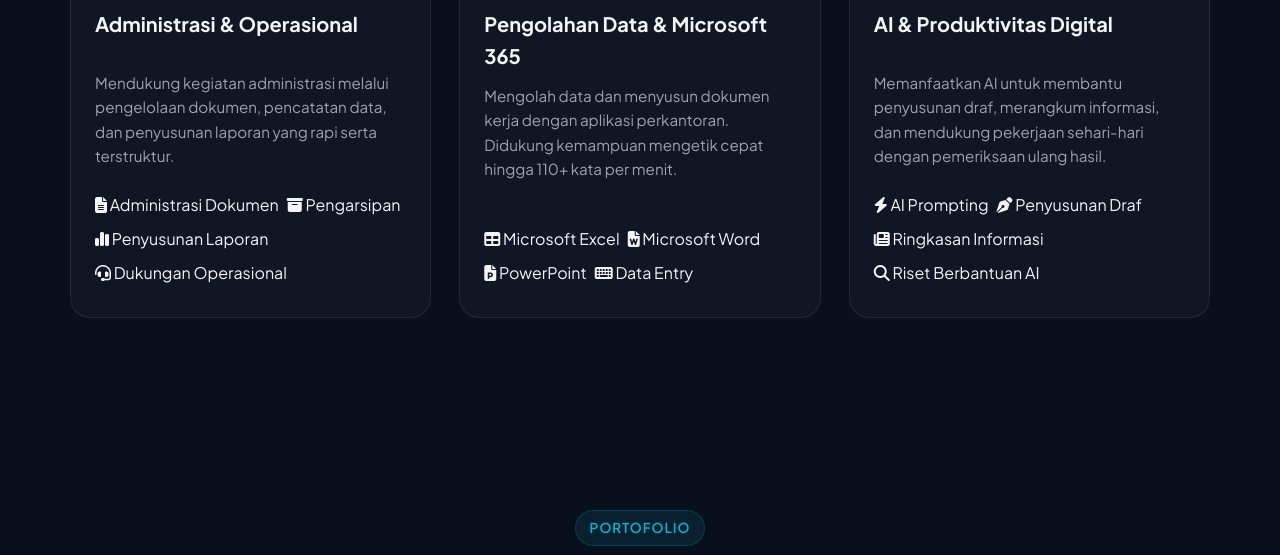
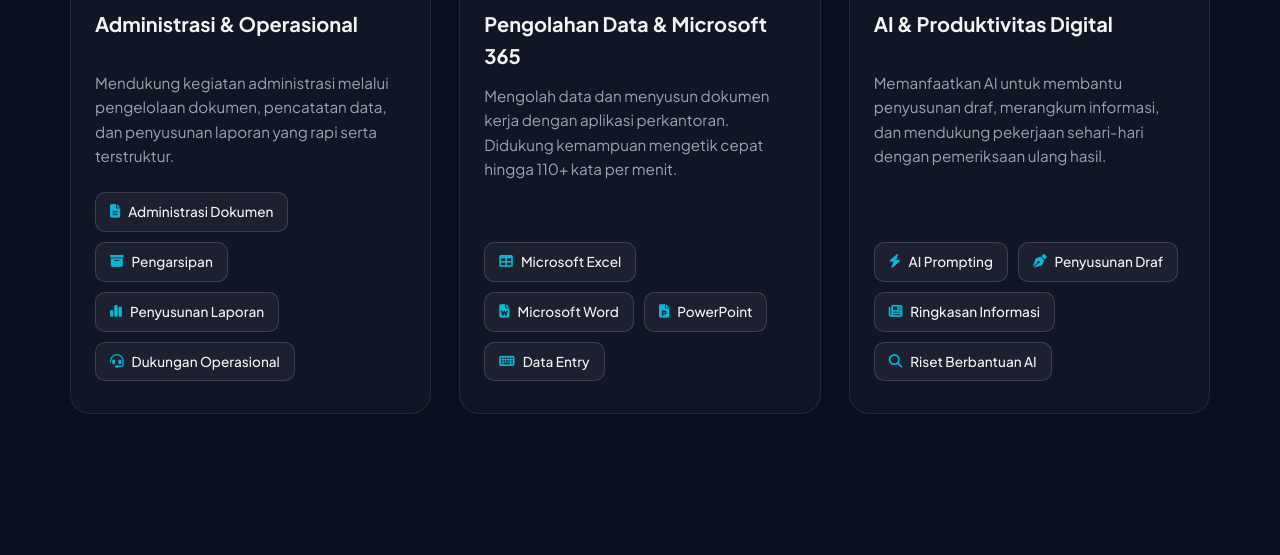
Before and after one commit to palsky7z/portfolio, a plain HTML site: page index.html in a window 1280 px wide. Shown: the part 1813-2368 px from the top of the page. Drawn offline with Linux system fonts and the light colour scheme.

Commit message:
Update style.css

```diff
--- a/style.css
+++ b/style.css
@@ -488,10 +488,35 @@ ul {
 .skill-tags {
   display: flex;
   flex-wrap: wrap;
-  gap: 8px;
+  gap: 10px;
   margin-top: auto;
 }
-
+/* Kotak individual untuk tiap skill (seperti contoh kartu DANA/ShopeePay) */
+.skill-tags span {
+  font-size: 0.85rem;
+  font-weight: 500;
+  background: rgba(255, 255, 255, 0.05); /* Warna dasar kotak */
+  border: 1px solid rgba(255, 255, 255, 0.14); /* Garis tepi kotak */
+  padding: 8px 14px; /* Jarak ruang di dalam kotak */
+  border-radius: 10px; /* Sudut melengkung rapi */
+  color: #f3f4f6;
+  display: inline-flex;
+  align-items: center;
+  gap: 8px; /* Jarak antara ikon dan teks */
+  transition: all 0.2s ease;
+}
+/* Warna ikon di dalam kotak */
+.skill-tags span i {
+  color: var(--accent-secondary);
+  font-size: 0.85rem;
+}
+/* Efek menyala saat kursor diarahkan ke kotak */
+.skill-tags span:hover {
+  background: rgba(99, 102, 241, 0.15);
+  border-color: rgba(99, 102, 241, 0.45);
+  color: #ffffff;
+  transform: translateY(-2px);
+}
 /* ==========================================================================
    PROJECTS SECTION
    ========================================================================== */
```
